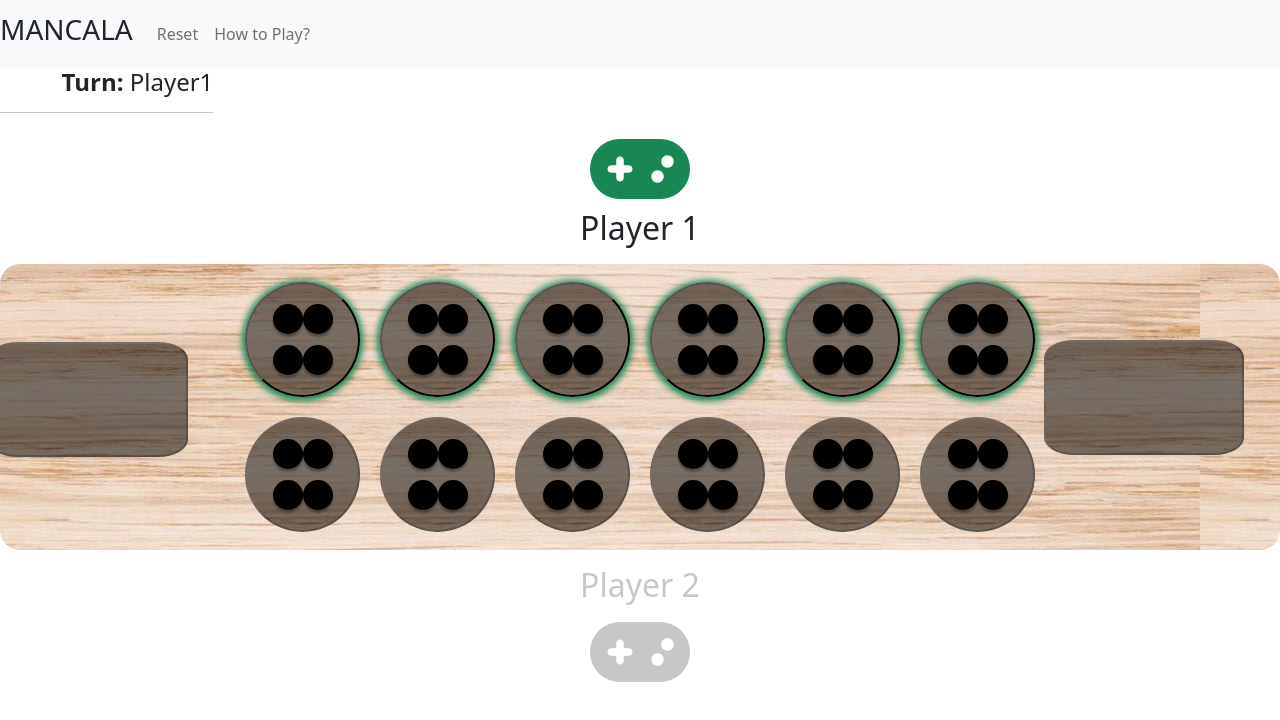
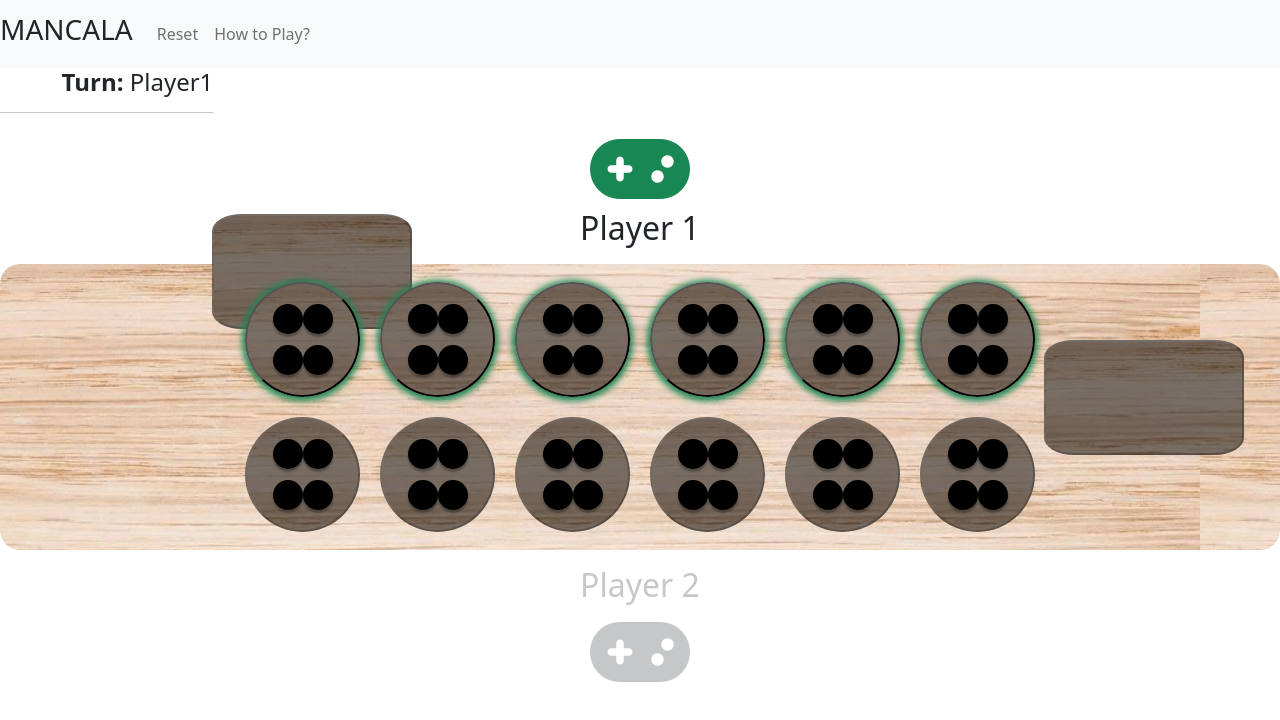
Before and after one commit to nihaats/mancala-game, an Angular app: page / in a window 1280 px wide. Shown: the top 720 px of the page. Built offline with nearby package versions, Linux system fonts and the light colour scheme.

Commit message:
style.css updated

```diff
--- a/src/styles.css
+++ b/src/styles.css
@@ -69,14 +69,14 @@
   flex-wrap: wrap;
   height: 115px;
   position: relative;
-  margin: 10px;
+  /* margin: 10px; */
   box-sizing: border-box;
   background: linear-gradient(rgba(0, 0, 0, 0.5), rgba(0, 0, 0, 0.5)), url(../src/assets/img/wood-board.jpg);
   padding: 15px;
   display: flex;
   z-index: 1;
-  right: 14rem;
-  top: 8rem;
+  /* right: 14rem; */
+  /* top: 8rem; */
 }
 
 #store-2 {
@@ -108,10 +108,10 @@
   border-radius: 20px;
 }
 
-#col-2 {
+/* #col-2 {
   width: 70%;
   display: flex;
   flex-direction: column;
   justify-content: center;
   align-items: center;
-}
+} */
```
